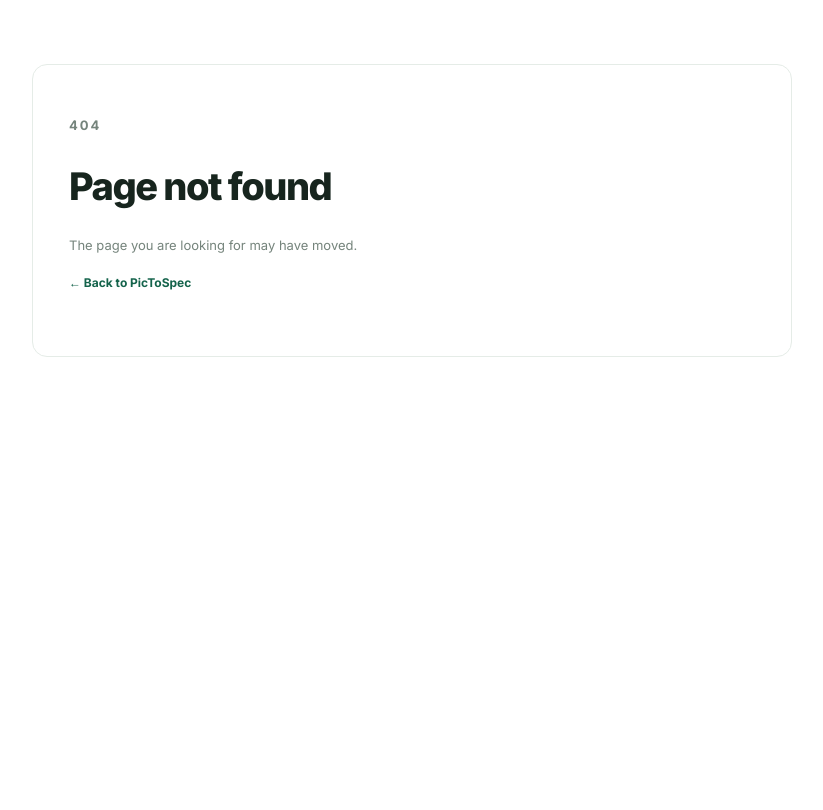
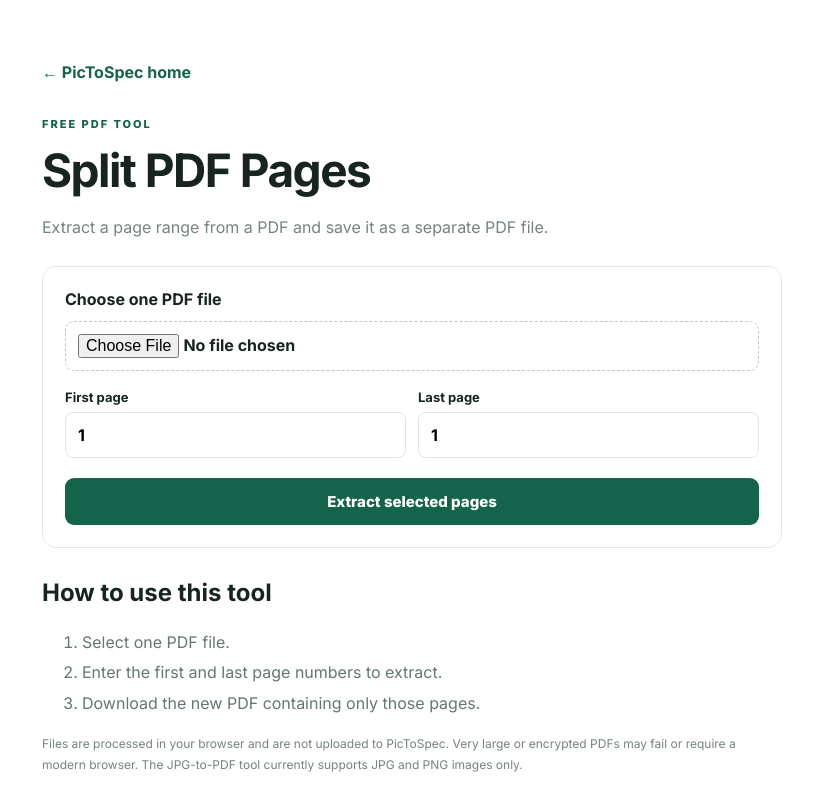
Before and after one commit to ya6331856-cpu/pic-to-spec, a Next.js app: page /pdf-splitter in a window 1280 px wide. Before the commit this address had no page. Shown: the top 810 px of the page, without its empty margins (228-1051 px from the left). Built offline with nearby package versions, Linux system fonts and the light colour scheme.

Commit message:
Add PDF splitter page

```diff
--- /dev/null
+++ b/app/pdf-splitter/page.tsx
@@ -0,0 +1,4 @@
+import type { Metadata } from "next";
+import PDFTool from "@/components/PDFTool";
+export const metadata: Metadata = { title: "Split PDF Pages Online Free | PicToSpec", description: "Extract a page range from a PDF and save it as a new PDF file. Private browser-based PDF splitter.", alternates: { canonical: "https://pictospec.com/pdf-splitter" } };
+export default function Page(){return <PDFTool kind="split"/>;}
```
